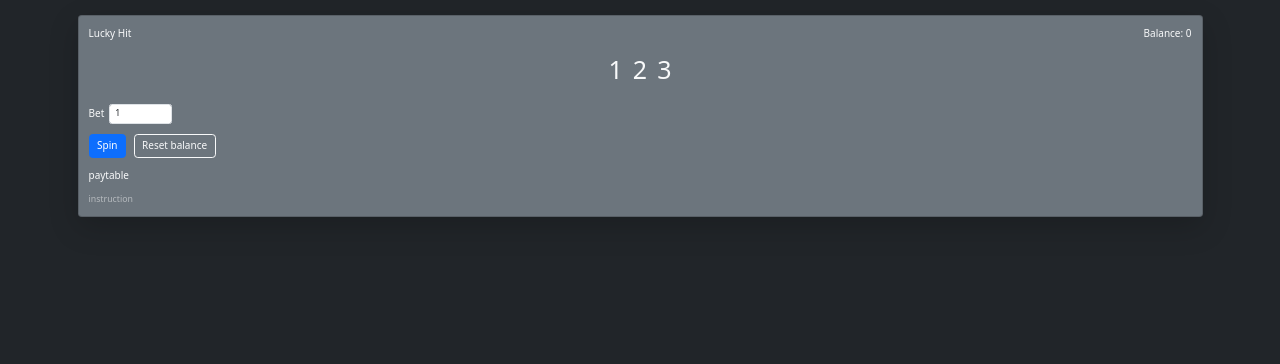
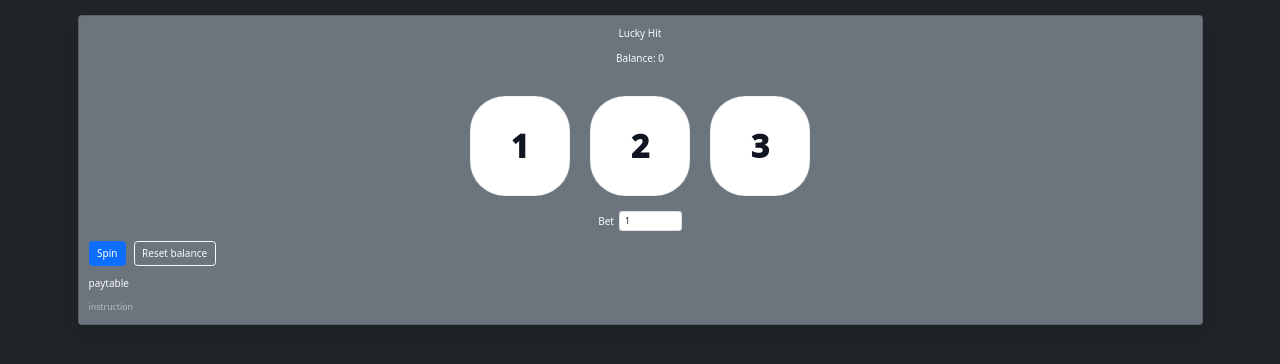
Before and after one commit to EmcioN/LuckyHit, a plain HTML site: page index.html in a window 1280 px wide. Drawn offline with nearby package versions, Linux system fonts and the light colour scheme.

Commit message:
Change style for reels

```diff
--- a/assets/css/style.css
+++ b/assets/css/style.css
@@ -12,3 +12,15 @@ html {
   width: 100%;
   scroll-behavior: smooth;
 }
+.reel{
+  width: 10rem;
+  height: 10rem;
+  border-radius: 3.5rem;
+  display: grid;
+  place-items: center;
+  font-size: 3.2rem;
+  font-weight: 1000;
+  color: #0f1521;
+  background: #ffffff;
+  border: 1PX solid rgba(6, 38, 44, 0.06);
+}
--- a/index.html
+++ b/index.html
@@ -13,17 +13,17 @@
     <div class="container py-4">
         <div class="card bg-secondary text-light shadow-lg">
             <div class="card-body">
-                <div class="d-flex justify-content-between align-items-center mb-3">
-                    <div>Lucky Hit</div>
+                <div class="d-flex justify-content-center">Lucky Hit</div>
+                <div class="d-flex justify-content-center mb-5 mt-3">
                     <div id="balance">Balance</div>
                 </div>
-                <div class="d-flex justify-content-center fs-1 mb-4">
-                    <div class="mx-2" id="reel1">1</div>
-                    <div class="mx-2" id="reel2">2</div>
-                    <div class="mx-2" id="reel3">3</div>
+                <div class="d-flex justify-content-center fs-1 mb-4 gap-3">
+                    <div class="mx-2 reel" id="reel1" aria-live="polite">1</div>
+                    <div class="mx-2 reel" id="reel2" aria-live="polite">2</div>
+                    <div class="mx-2 reel" id="reel3" aria-live="polite">3</div>
                 </div>
                 <div class="mb-3">
-                    <div id="betbox" class="row g-2 align-items-center mb-3">
+                    <div id="betbox" class="row g-2 align-items-center mb-3 justify-content-center">
                         <label for="betbox" class="col-auto">Bet</label>
                         <div class="col-auto">
                             <input class="form-control form-control-sm" id="bet" type="number" min="1" max="20"/>
```
